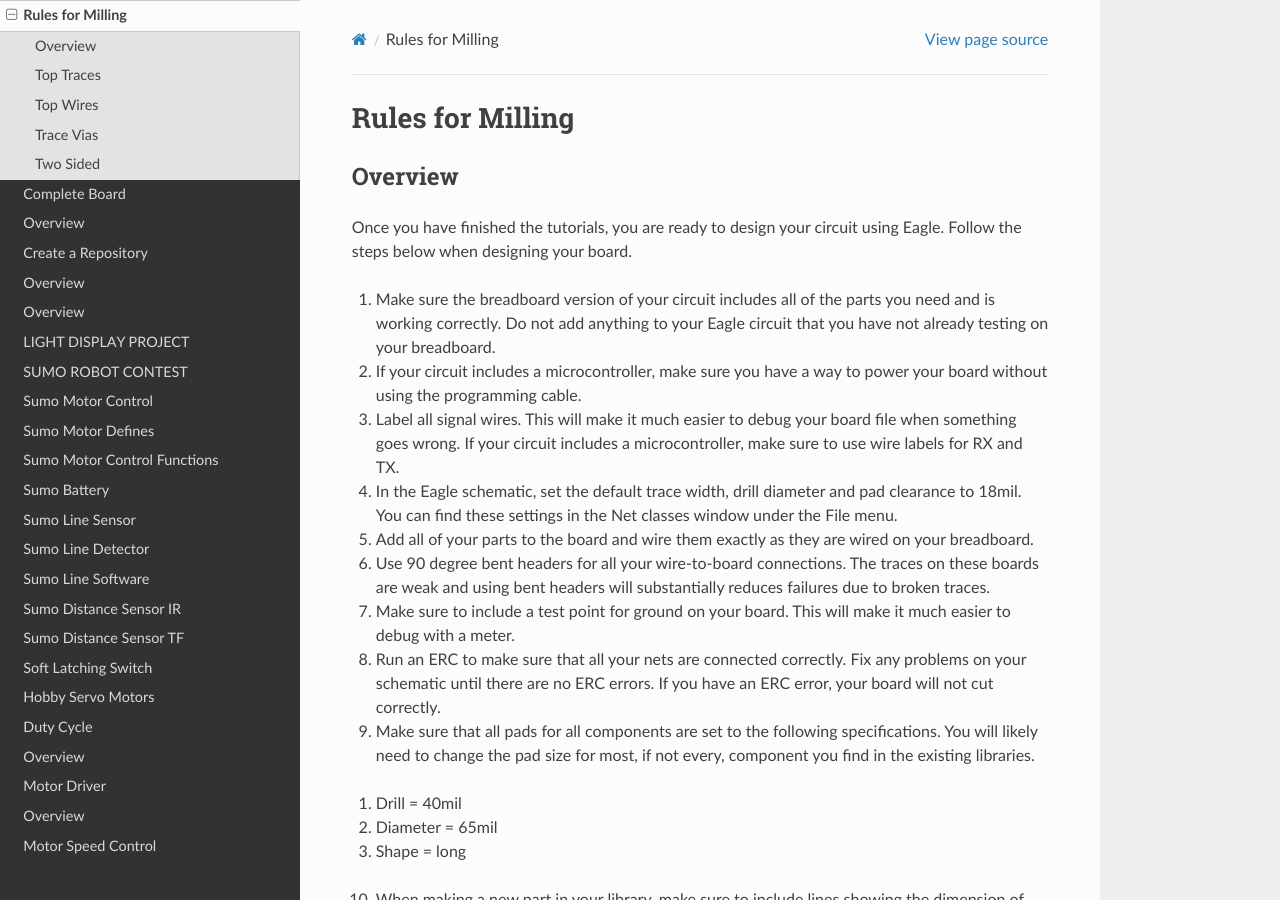
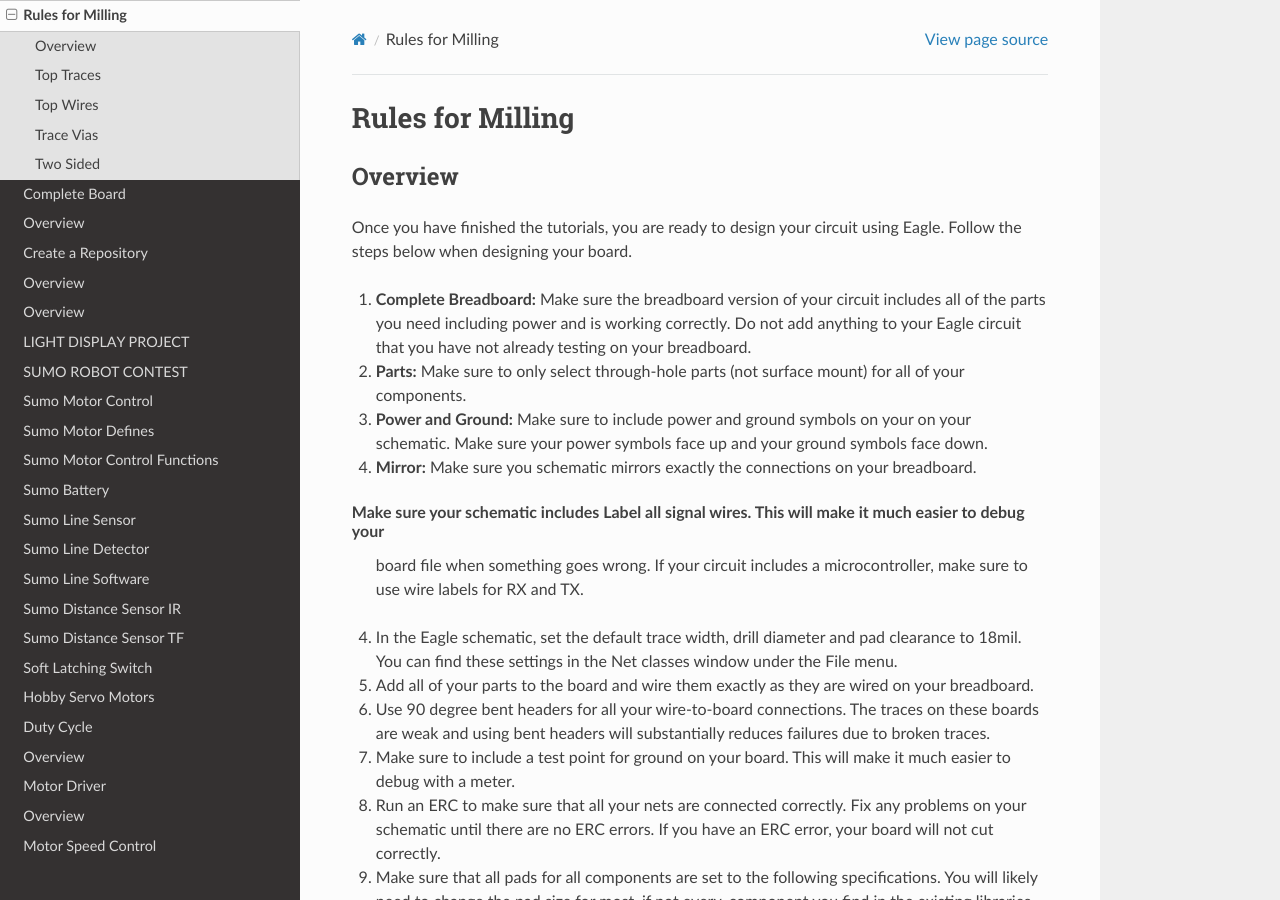
Before and after one commit to maxtkc/mvths-wiki, a Sphinx documentation site: the page built from docs/046-rules-for-milling-boards.rst, in a window 1280 px wide and 900 px high. Built offline with Sphinx 7.4.7 and the Read the Docs theme 2.0.0, drawn with Linux system fonts in a browser that asks for light colours; pages that are not in the unit, such as notebooks, are missing from menus.

Commit message:
Update 046-rules-for-milling-boards.rst

```diff
--- a/docs/046-rules-for-milling-boards.rst
+++ b/docs/046-rules-for-milling-boards.rst
@@ -6,10 +6,15 @@ Overview
 
 Once you have finished the tutorials, you are ready to design your circuit using Eagle. Follow the steps below when designing your board.
 
-1. Make sure the breadboard version of your circuit includes all of the parts you need and is working correctly. Do not add anything to your Eagle circuit that you have not already testing on your breadboard.
-2. If your circuit includes a microcontroller, make sure you have a way
-   to power your board without using the programming cable.
-3. Label all signal wires. This will make it much easier to debug your
+#. **Complete Breadboard:** Make sure the breadboard version of your circuit includes all of the parts you need including power and is working correctly. Do not add anything to your Eagle circuit that you have not already testing on your breadboard.
+
+#. **Parts:** Make sure to only select through-hole parts (not surface mount) for all of your components.
+
+#. **Power and Ground:** Make sure to include power and ground symbols on your on your schematic. Make sure your power symbols face up and your ground symbols face down.
+
+#. **Mirror:** Make sure you schematic mirrors exactly the connections on your breadboard.
+
+Make sure your schematic includes Label all signal wires. This will make it much easier to debug your
    board file when something goes wrong. If your circuit includes a
    microcontroller, make sure to use wire labels for RX and TX.
 4. In the Eagle schematic, set the default trace width, drill diameter
```
